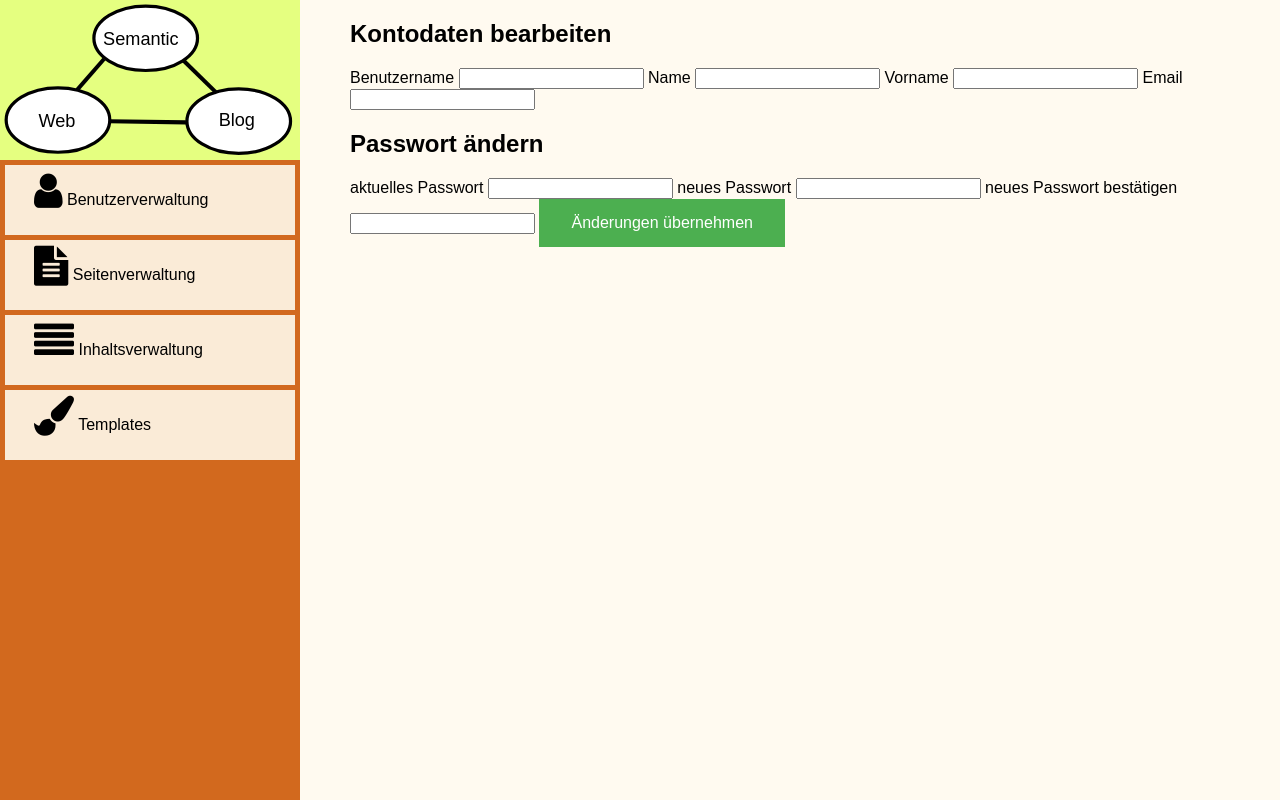
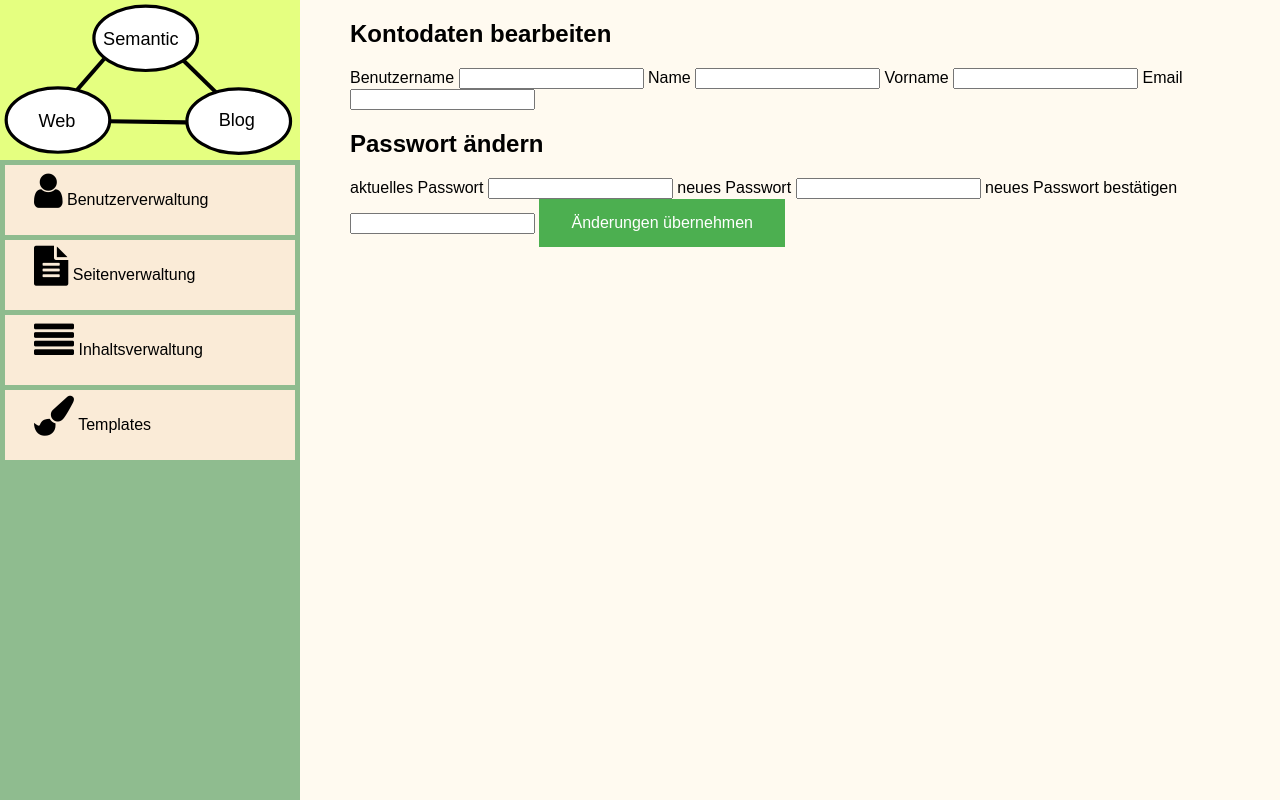
Before and after one commit to ladymagnetic/semanticcms, a PHP site: page /KontoBearbeiten.php in a window 1280 px wide. Run offline with PHP 8.4, Linux system fonts and the light colour scheme.

Commit message:
#16 grünlich

```diff
--- a/Code/Backend/BackendCSS.css
+++ b/Code/Backend/BackendCSS.css
@@ -18,7 +18,7 @@ nav
   left: 0;
   top: 0;
   height: 100%;
-  background-color: chocolate;
+  background-color:darkseagreen;
 }
 
 #logo
```
